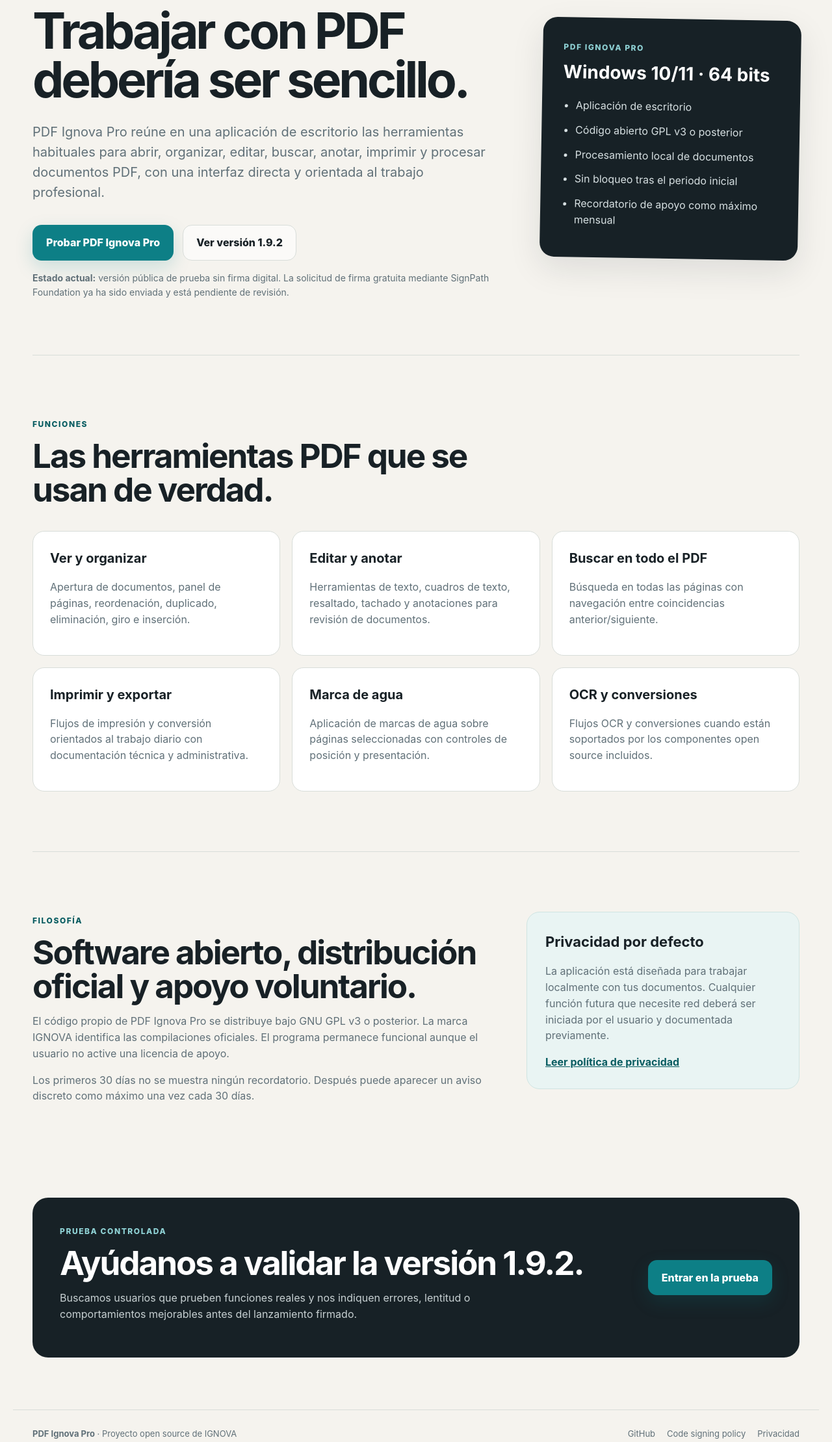
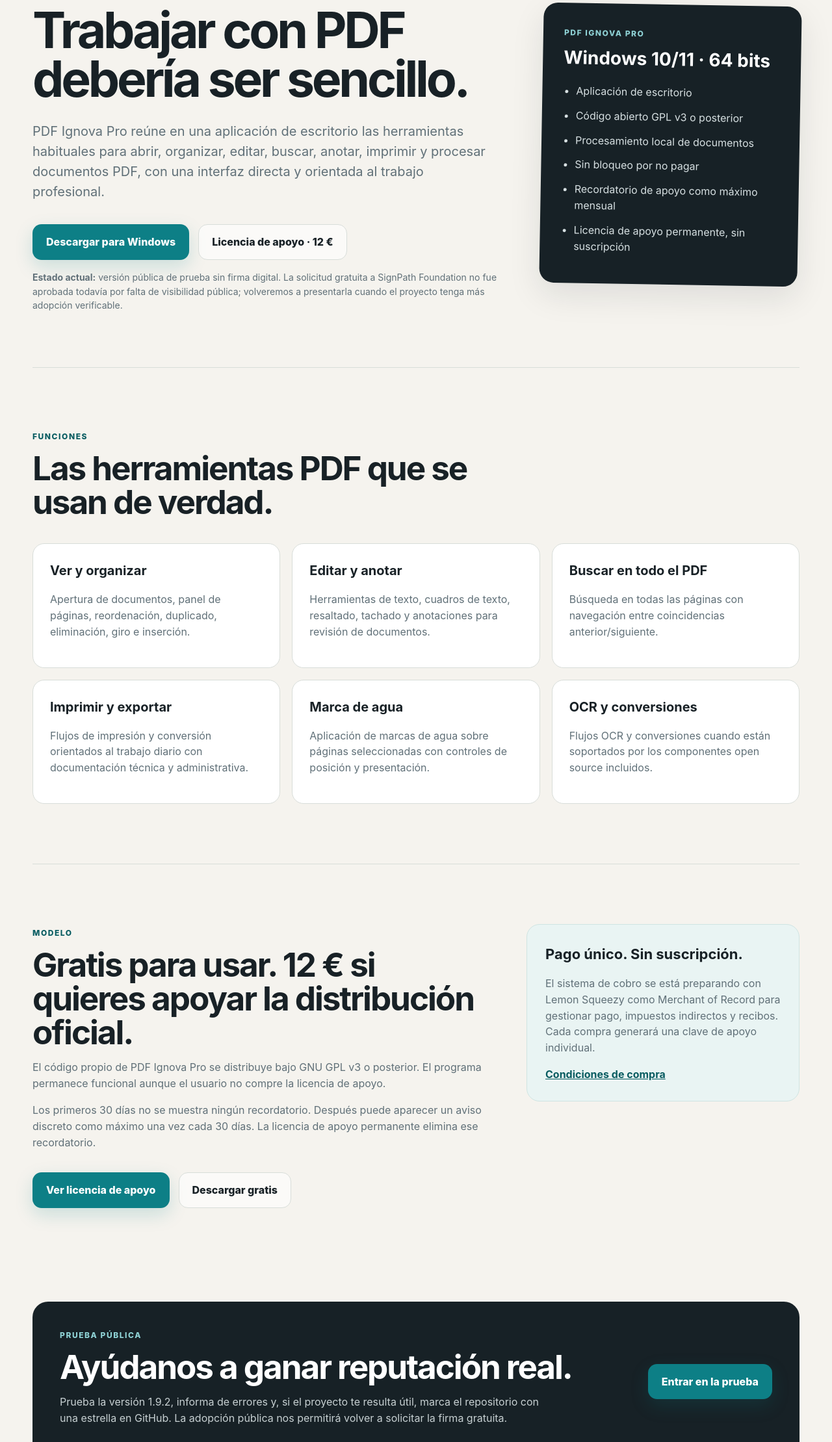
Before and after one commit to jirivas/pdf-ignova-pro, a plain HTML site: page docs/index.html in a window 1280 px wide. Shown: the part 212-2431 px from the top of the page at 65% size. Drawn offline with Linux system fonts and the light colour scheme.

Commit message:
Add download and support purchase flow

```diff
--- a/docs/index.html
+++ b/docs/index.html
@@ -15,7 +15,8 @@
     </a>
     <nav>
       <a href="#funciones">Funciones</a>
-      <a href="prueba.html">Versión de prueba</a>
+      <a href="descargar.html">Descargar</a>
+      <a href="compra.html">Apoyar</a>
       <a href="https://github.com/jirivas/pdf-ignova-pro">Código</a>
     </nav>
   </header>
@@ -27,10 +28,10 @@
         <h1>Trabajar con PDF debería ser sencillo.</h1>
         <p class="lead">PDF Ignova Pro reúne en una aplicación de escritorio las herramientas habituales para abrir, organizar, editar, buscar, anotar, imprimir y procesar documentos PDF, con una interfaz directa y orientada al trabajo profesional.</p>
         <div class="actions">
-          <a class="button primary" href="prueba.html">Probar PDF Ignova Pro</a>
-          <a class="button secondary" href="https://github.com/jirivas/pdf-ignova-pro/releases/tag/v1.9.2">Ver versión 1.9.2</a>
+          <a class="button primary" href="descargar.html">Descargar para Windows</a>
+          <a class="button secondary" href="compra.html">Licencia de apoyo · 12 €</a>
         </div>
-        <p class="note"><strong>Estado actual:</strong> versión pública de prueba sin firma digital. La solicitud de firma gratuita mediante SignPath Foundation ya ha sido enviada y está pendiente de revisión.</p>
+        <p class="note"><strong>Estado actual:</strong> versión pública de prueba sin firma digital. La solicitud gratuita a SignPath Foundation no fue aprobada todavía por falta de visibilidad pública; volveremos a presentarla cuando el proyecto tenga más adopción verificable.</p>
       </div>
       <aside class="product-card" aria-label="Resumen del producto">
         <span class="eyebrow">PDF IGNOVA PRO</span>
@@ -39,8 +40,9 @@
           <li>Aplicación de escritorio</li>
           <li>Código abierto GPL v3 o posterior</li>
           <li>Procesamiento local de documentos</li>
-          <li>Sin bloqueo tras el periodo inicial</li>
+          <li>Sin bloqueo por no pagar</li>
           <li>Recordatorio de apoyo como máximo mensual</li>
+          <li>Licencia de apoyo permanente, sin suscripción</li>
         </ul>
       </aside>
     </section>
@@ -62,23 +64,24 @@
 
     <section class="section split">
       <div>
-        <span class="eyebrow">FILOSOFÍA</span>
-        <h2>Software abierto, distribución oficial y apoyo voluntario.</h2>
-        <p>El código propio de PDF Ignova Pro se distribuye bajo GNU GPL v3 o posterior. La marca IGNOVA identifica las compilaciones oficiales. El programa permanece funcional aunque el usuario no active una licencia de apoyo.</p>
-        <p>Los primeros 30 días no se muestra ningún recordatorio. Después puede aparecer un aviso discreto como máximo una vez cada 30 días.</p>
+        <span class="eyebrow">MODELO</span>
+        <h2>Gratis para usar. 12 € si quieres apoyar la distribución oficial.</h2>
+        <p>El código propio de PDF Ignova Pro se distribuye bajo GNU GPL v3 o posterior. El programa permanece funcional aunque el usuario no compre la licencia de apoyo.</p>
+        <p>Los primeros 30 días no se muestra ningún recordatorio. Después puede aparecer un aviso discreto como máximo una vez cada 30 días. La licencia de apoyo permanente elimina ese recordatorio.</p>
+        <div class="actions"><a class="button primary" href="compra.html">Ver licencia de apoyo</a><a class="button secondary" href="descargar.html">Descargar gratis</a></div>
       </div>
       <div class="callout">
-        <strong>Privacidad por defecto</strong>
-        <p>La aplicación está diseñada para trabajar localmente con tus documentos. Cualquier función futura que necesite red deberá ser iniciada por el usuario y documentada previamente.</p>
-        <a href="https://github.com/jirivas/pdf-ignova-pro/blob/main/PRIVACY.md">Leer política de privacidad</a>
+        <strong>Pago único. Sin suscripción.</strong>
+        <p>El sistema de cobro se está preparando con Lemon Squeezy como Merchant of Record para gestionar pago, impuestos indirectos y recibos. Cada compra generará una clave de apoyo individual.</p>
+        <a href="condiciones.html">Condiciones de compra</a>
       </div>
     </section>
 
     <section class="cta">
       <div>
-        <span class="eyebrow">PRUEBA CONTROLADA</span>
-        <h2>Ayúdanos a validar la versión 1.9.2.</h2>
-        <p>Buscamos usuarios que prueben funciones reales y nos indiquen errores, lentitud o comportamientos mejorables antes del lanzamiento firmado.</p>
+        <span class="eyebrow">PRUEBA PÚBLICA</span>
+        <h2>Ayúdanos a ganar reputación real.</h2>
+        <p>Prueba la versión 1.9.2, informa de errores y, si el proyecto te resulta útil, marca el repositorio con una estrella en GitHub. La adopción pública nos permitirá volver a solicitar la firma gratuita.</p>
       </div>
       <a class="button primary" href="prueba.html">Entrar en la prueba</a>
     </section>
@@ -87,6 +90,9 @@
   <footer>
     <div><strong>PDF Ignova Pro</strong> · Proyecto open source de IGNOVA</div>
     <div class="footer-links">
+      <a href="descargar.html">Descargar</a>
+      <a href="compra.html">Apoyar</a>
+      <a href="condiciones.html">Condiciones</a>
       <a href="https://github.com/jirivas/pdf-ignova-pro">GitHub</a>
       <a href="https://github.com/jirivas/pdf-ignova-pro/blob/main/CODE_SIGNING_POLICY.md">Code signing policy</a>
       <a href="https://github.com/jirivas/pdf-ignova-pro/blob/main/PRIVACY.md">Privacidad</a>
```
